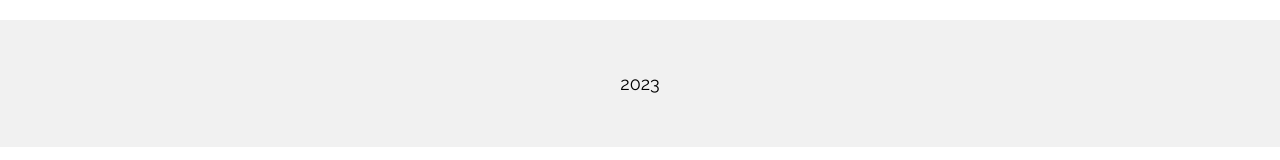
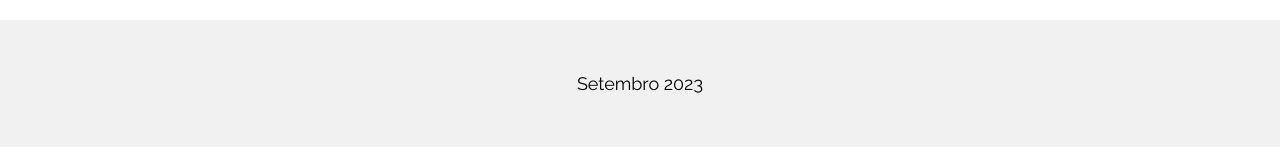
Before and after one commit to rmacedo88/8761b505-f0f3-46dc-93c2-6685cbb23542, a plain HTML site: page index.html in a window 1280 px wide. Shown: the part 243-403 px from the top of the page. Drawn offline with nearby package versions, Linux system fonts and the light colour scheme.

Commit message:
Update index.html

```diff
--- a/index.html
+++ b/index.html
@@ -33,7 +33,7 @@ h1 {letter-spacing: 6px}
 </div>
 
 <footer class="w3-container w3-padding-32 w3-light-grey w3-center w3-large">
-  <p>2023</p>
+  <p>Setembro 2023</p>
 </footer>
 
 </body>
```
